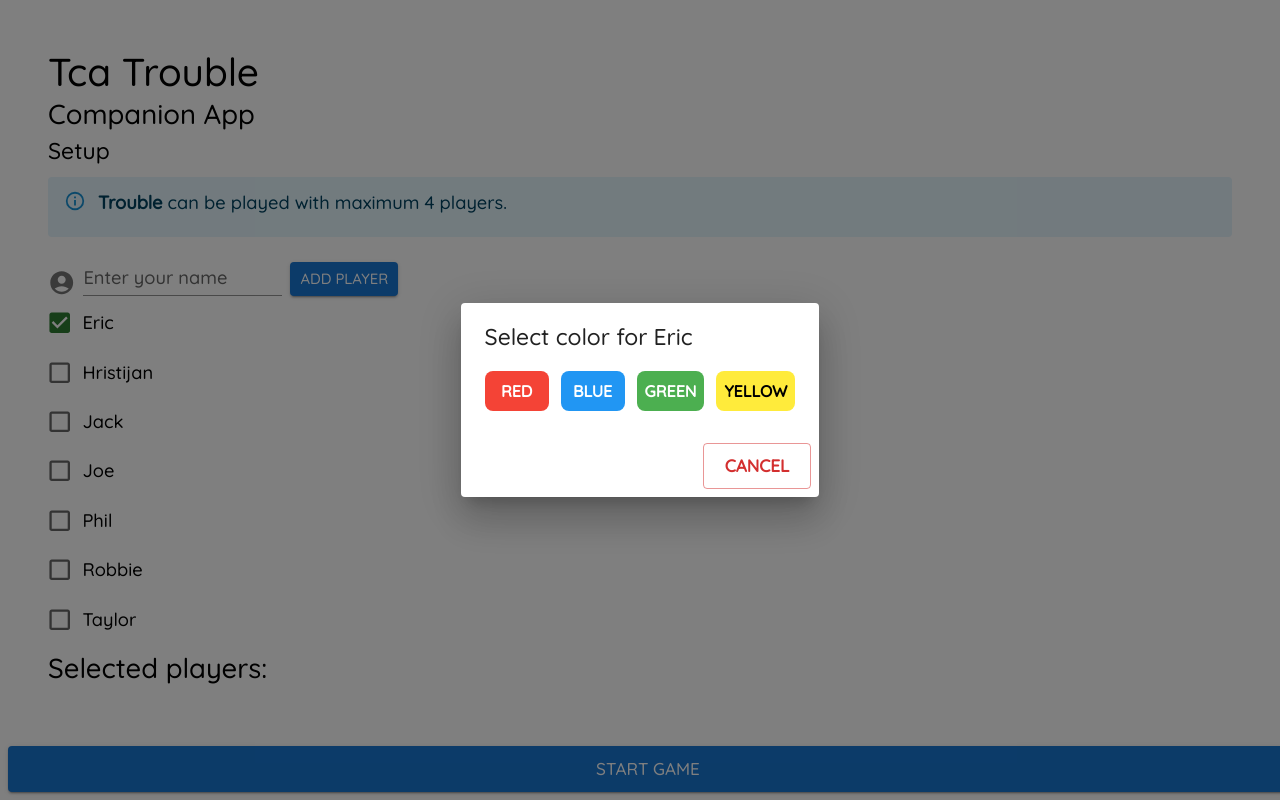
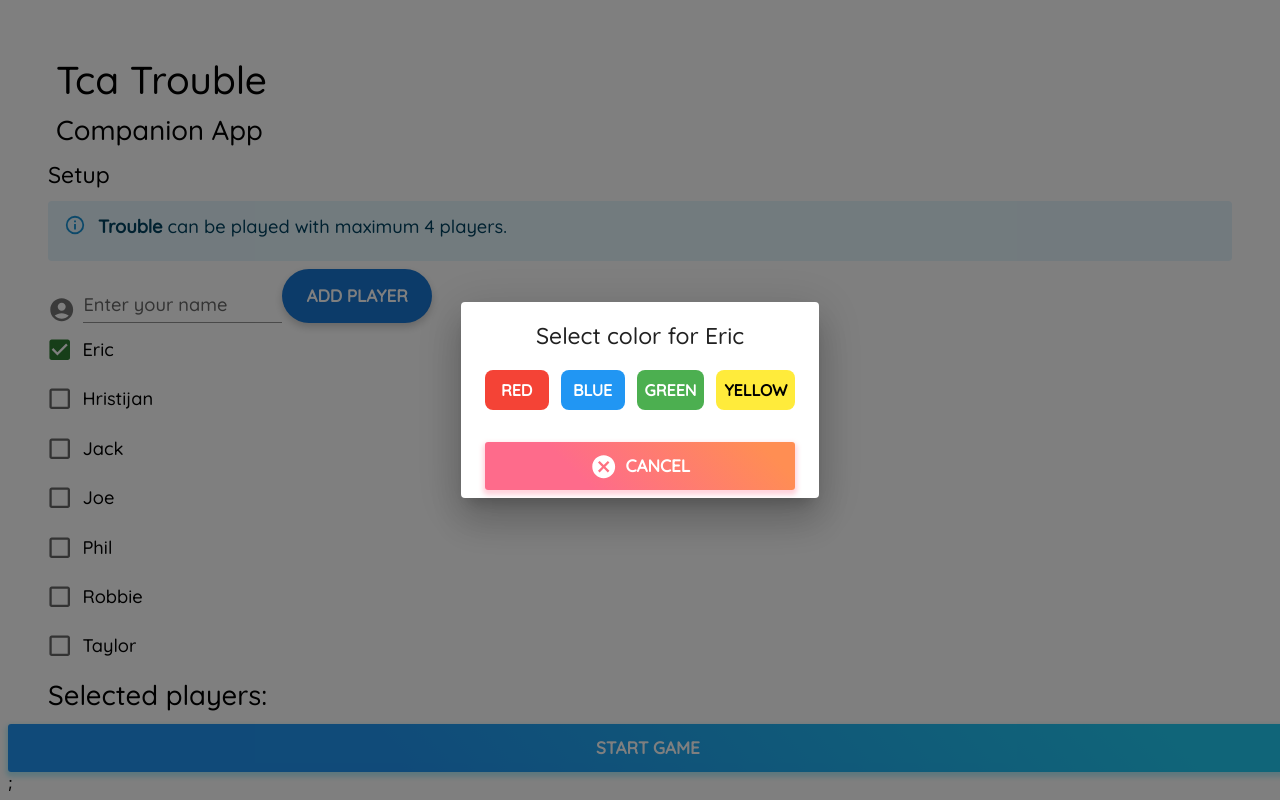
Before and after one commit to 2023-spring-adv-fe-tuth/tca-trouble, a React (Create React App) app: page /#/setup in a window 1280 px wide. Both pictures are taken after a click on the label "Eric". Built offline with nearby package versions, Linux system fonts and the light colour scheme; a web font is replaced by a local one.

Commit message:
Made some progress on the Play screen, showing up how on the home page how many times each player rolled a 6..
Next is to sort the numbers by the highest..

```diff
--- a/src/App.tsx
+++ b/src/App.tsx
@@ -33,6 +33,11 @@ const App = () => {
   const [results, setGameResults] = useState(hardcodedGameResults);
 
   const [setupInfo, setSetupInfo] = useState <SetupInfo>({start: "", chosenPlayers: []});
+  const [playerRollCounts, setPlayerRollCounts] = useState<{ [playerName: string]: number }>({});
+
+  const addPlayerRollCounts = (newPlayerRollCounts: { [playerName: string]: number }) => {
+    setPlayerRollCounts(prevState => ({ ...prevState, ...newPlayerRollCounts }));
+  };
 
   const addGameResult = (r: GameResult) => {setGameResults([...results, r]);};
   const theme = createTheme({
@@ -48,8 +53,8 @@ const App = () => {
     <ThemeProvider theme={theme}>
     <Box m={2} p={4}>
 
-    <Typography variant="h4">Tca Trouble</Typography>
-<Typography variant="h5">Companion App</Typography>
+    <Typography variant="h4" sx={{m: 1}}>Tca Trouble</Typography>
+    <Typography variant="h5" sx={{m: 1}}>Companion App</Typography>
 
 
               <HashRouter>
@@ -60,6 +65,7 @@ const App = () => {
                           leaderboardData={calculateLeaderboard(results)}
                           shortestGameDuration={getShortestGameDuration(results)}
                           longestGameDuration={getLongestGameDuration(results)}
+                          playerRollCounts={playerRollCounts}
 
                         />}
                     />
@@ -77,6 +83,7 @@ const App = () => {
                       element={<Play
                           addGameResultFunction={addGameResult}
                           setupInfo={setupInfo}
+                          addPlayerRollCountsFunction={addPlayerRollCounts}
 
                         />}
                     />
--- a/src/Home.tsx
+++ b/src/Home.tsx
@@ -22,6 +22,7 @@ interface HomeProps {
   leaderboardData: LeaderboardPlayer[];
   shortestGameDuration: number;
   longestGameDuration: number;
+  playerRollCounts: { [playerName: string]: number };
 }
 
 const StyledTableCell = styled(TableCell)(({ theme }) => ({
@@ -52,6 +53,7 @@ export const Home: React.FC<HomeProps> = ({
   leaderboardData,
   shortestGameDuration,
   longestGameDuration,
+  playerRollCounts,
 }) => {
   console.log(leaderboardData);
 
@@ -142,6 +144,12 @@ export const Home: React.FC<HomeProps> = ({
           </Typography>
         </CardContent>
       </Card>
+
+      {Object.entries(playerRollCounts).map(([playerName, count]) => (
+  <Typography key={playerName} variant="body1">
+    {playerName} rolled six {count} {count === 1 ? "time" : "times"}
+  </Typography>
+))}
     </>
   );
 };
--- a/src/Play.tsx
+++ b/src/Play.tsx
@@ -1,15 +1,16 @@
 import Button from "@mui/material/Button/Button";
 import { useNavigate } from 'react-router-dom';
 import { GameResult, SetupInfo } from './front-end-model';
-import { useState } from 'react';
+import { useEffect, useState } from 'react';
 import { Typography, Box, Card, CardContent } from "@mui/material";
 
 interface PlayProps {
     addGameResultFunction: (r: GameResult) => void;
     setupInfo: SetupInfo;
+    addPlayerRollCountsFunction: (playerRollCounts: { [playerName: string]: number }) => void;
 };
 
-export const Play: React.FC<PlayProps> = ({addGameResultFunction, setupInfo}) => {
+export const Play: React.FC<PlayProps> = ({addGameResultFunction, setupInfo, addPlayerRollCountsFunction}) => {
 
     const nav = useNavigate ();
     const [figuresAtHome, setFiguresAtHome] = useState<{ [playerName: string]: number }>(
@@ -95,6 +96,10 @@ export const Play: React.FC<PlayProps> = ({addGameResultFunction, setupInfo}) =>
         setUndoDisabled(true);
       };
 
+      useEffect(() => {
+        addPlayerRollCountsFunction(playerRollCounts);
+      }, [playerRollCounts, addPlayerRollCountsFunction]);
+
     return(
         <>
       <Typography variant="h2">Play</Typography>
--- a/src/Setup.tsx
+++ b/src/Setup.tsx
@@ -14,11 +14,38 @@ import AlertTitle from "@mui/material/AlertTitle";
 
 import * as React from 'react';
 
-
+import CancelIcon from '@mui/icons-material/Cancel';
 import FormControl from "@mui/material/FormControl/FormControl";
 import { Avatar, Dialog, DialogActions, DialogContent, DialogTitle, Typography, createMuiTheme } from "@mui/material";
+import styled from "@emotion/styled";
 
+const GradientButton = styled(Button)({
+  background: "linear-gradient(45deg, #FE6B8B 30%, #FF8E53 90%)",
+  borderRadius: 3,
+  border: 0,
+  color: "white",
+  height: 48,
+  padding: "0 30px",
+  boxShadow: "0 3px 5px 2px rgba(255, 105, 135, .3)",
+});
 
+const CustomCancelIcon = styled(CancelIcon)({
+  marginRight: "8px",
+});
+
+const GradientStartButton = styled(Button)({
+  background: "linear-gradient(45deg, #2196F3 30%, #21CBF3 90%)",
+  borderRadius: 3,
+  border: 0,
+  color: "white",
+  height: 48,
+  padding: "0 30px",
+  boxShadow: "0 3px 5px 2px rgba(33, 203, 243, .3)",
+  transition: "background-color 0.2s ease-out",
+  "&:hover": {
+    backgroundColor: "#21CBF3",
+  },
+});
 
 
 export interface SetupProps {
@@ -107,7 +134,7 @@ export const Setup: React.FC<SetupProps> = ({ previousPlayers, setSetupInfo }) =
     setChosenPlayers([...chosenPlayers,
       {
         name: addPlayer,
-        checked: true,
+        checked: false,
         color: "",
       },
     ]);
@@ -154,7 +181,24 @@ const handleColorClick = (color: string) => {
           onChange={(e) => setAddPlayer(e.target.value)}
         />
 
-        <Button variant="contained" onClick={validateAddNewPlayer} size="small" sx={{ml: 1}} disabled={disableAddButton}>
+<Button
+  variant="contained"
+  onClick={validateAddNewPlayer}
+  size="large"
+  disabled={disableAddButton}
+  sx={{
+    borderRadius: 8,
+    py: 1.5,
+    px: 3,
+    fontWeight: "bold",
+    boxShadow: "0px 4px 8px rgba(0, 0, 0, 0.2)",
+    color: "white",
+    backgroundColor: "primary.main",
+    "&:hover": {
+      backgroundColor: "primary.dark",
+    },
+  }}
+>
   Add Player
 </Button>
       </Box>
@@ -184,7 +228,7 @@ const handleColorClick = (color: string) => {
            { x.checked && (
   <FormControl sx={{ minWidth: 120 }} size="small">
     <Dialog open={dialogOpen && selectedPlayer === x.name} onClose={handleClose}>
-          <DialogTitle>Select color for {selectedPlayer}</DialogTitle>
+          <DialogTitle sx={{ textAlign: "center" }}>Select color for {selectedPlayer}</DialogTitle>
       <DialogContent sx={{ padding: "24px" }}>
         <Box sx={{ display: "flex", gap: "12px" }}>
           {availableColors.includes("red") && (
@@ -242,19 +286,19 @@ const handleColorClick = (color: string) => {
         </Box>
       </DialogContent>
       <DialogActions>
-        <Button
-          variant="outlined"
-          color="error"
+      <GradientButton
+  variant="contained"
   size="large"
   onClick={() => {
     togglePlayer(selectedPlayer);
-            setSelectedPlayer('');
+    setSelectedPlayer("");
     setDialogOpen(false);
   }}
-          sx={{ fontWeight: "bold" }}
+  sx={{ fontWeight: "bold", width: "100%", mr: 2, ml: 2 }}
 >
+  <CustomCancelIcon />
   Cancel
-        </Button>
+</GradientButton>
       </DialogActions>
     </Dialog>
   </FormControl>
@@ -273,7 +317,7 @@ const handleColorClick = (color: string) => {
       ))}
 <Box sx={{ backgroundColor: '', mt: 1}}>
 
-  <Typography variant="h5" sx={{ marginBottom: 3 }}>Selected players:</Typography>
+  <Typography variant="h5" sx={{ marginBottom: 2, }}>Selected players:</Typography>
   {chosenPlayers
     .filter((x) => x.checked && x.color)
     .map((x) => (
@@ -294,24 +338,26 @@ const handleColorClick = (color: string) => {
       </Box>
     ))}
 
-  <Box sx={{ position: 'fixed', bottom: 0, left: 0, width: '100%', p: 1 }}>
-    <Button
+  <Box sx={{ position: 'fixed', bottom: 0, left: 0, width: '100%', p: 1, mt: 1 }}>
+  <GradientStartButton
   variant="contained"
   size="large"
   disabled={disableStartButton}
   onClick={startGame}
-      style={{
-        width: '100%',
-        height: '100%',
-        display: 'flex',
-        justifyContent: 'center',
-        alignItems: 'center'
+  sx={{
+    fontWeight: "bold",
+    width: "100%",
+    height: "100%",
+    display: "flex",
+    justifyContent: "center",
+    alignItems: "center",
   }}
-    > Start Game
-    </Button>
+>
+  Start Game
+</GradientStartButton>;
   </Box>
 </Box>
 
         </>
-    );
+    )
 };
```
Lines whose indentation alone changed are shown as unchanged.
